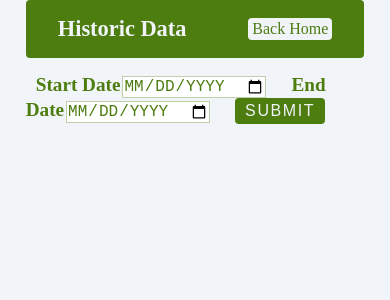
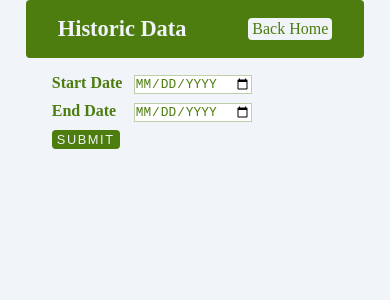
Before and after one commit to priyak1203/Real-Time-Sensor-Data-Iot-Use-Case, a React (Vite) app in the folder client/: page /historic-data in a window 390 px wide. Shown: the top 300 px of the page. Built offline with nearby package versions, Linux system fonts and the light colour scheme; no server answers; what fusioncharts would draw is missing.

Commit message:
historic data page responsive styles

```diff
--- a/client/src/Pages/HistoricData.jsx
+++ b/client/src/Pages/HistoricData.jsx
@@ -67,6 +67,7 @@ const HistoricData = () => {
 
       <div className="form">
         <form onSubmit={handleSubmit} className="form-control">
+          <div>
             <label htmlFor="startDate">start date</label>
             <input
               type="date"
@@ -75,6 +76,8 @@ const HistoricData = () => {
               onChange={handleChange}
               value={dates.startDate}
             />
+          </div>
+          <div>
             <label htmlFor="end-date">end date</label>
             <input
               type="date"
@@ -83,6 +86,8 @@ const HistoricData = () => {
               onChange={handleChange}
               value={dates.endDate}
             />
+          </div>
+
           <button type="submit">submit</button>
         </form>
       </div>
@@ -94,7 +99,7 @@ const HistoricData = () => {
       {!isLoading && !error.status && sensorData?.length > 0 && (
         <div className="data-section">
           <TableSection pageData={pageData} noOfPages={noOfPages} />
-          <div className="chart-section">
+          <div className="chart chart-section">
             <MultiSeriesBarChart
               category={categories}
               temperature={temperature}
--- a/client/src/Pages/HomePage.jsx
+++ b/client/src/Pages/HomePage.jsx
@@ -50,7 +50,6 @@ const HomePage = () => {
           <Table data={sensorData} />
           <div className="chart">
             <MultiSeriesLineChart
-              className="chart"
               category={categories}
               temperature={temperatureData}
               battery={batteryData}
--- a/client/src/components/Charts/MultiSeriesBarChart.jsx
+++ b/client/src/components/Charts/MultiSeriesBarChart.jsx
@@ -67,7 +67,7 @@ function MultiSeriesBarChart({ category, temperature, battery }) {
     <ReactFusioncharts
       type="mscolumn3d"
       width="100%"
-      height="425"
+      height="430"
       dataFormat="JSON"
       dataSource={dataSource}
     />
--- a/client/src/components/Table.jsx
+++ b/client/src/components/Table.jsx
@@ -2,7 +2,7 @@ import { headers } from '../utils/data';
 
 const Table = ({ data }) => {
   return (
-    <table className="table">
+    <table>
       <thead>
         <tr>
           {headers?.map((item, index) => {
--- a/client/src/components/TableSection.jsx
+++ b/client/src/components/TableSection.jsx
@@ -31,7 +31,9 @@ const TableSection = ({ pageData, noOfPages }) => {
 
   return (
     <div>
-      <div className="btn-container">
+      <div
+        className={noOfPages > 1 ? 'btn-container show-btn' : 'btn-container'}
+      >
         <button onClick={prevPage} className="pg-btn">
           prev
         </button>
--- a/client/src/index.css
+++ b/client/src/index.css
@@ -1,18 +1,11 @@
 :root {
-  --clr-primary: #4f81bd;
-  --clr-primary-1: #b8cce4;
-  --clr-primary-2: #dbe5f1;
+  --clr-primary: #4d7c0f;
+  --clr-primary-1: #bed0a9;
+  --clr-primary-2: #eff7e3;
 
   --clr-grey-1: #f0f4f8;
   --clr-grey-2: #829ab1;
   --clr-secondary: #c0504d;
-
-  --backgroundColor: #dfe6e9;
-
-  /* set 2 */
-  --clr-primary: #4d7c0f;
-  --clr-primary-1: #bed0a9;
-  --clr-primary-2: #eff7e3;
 
   --backgroundColor: #f1f5f9;
 
@@ -73,13 +66,13 @@ a {
 }
 
 /* =========== table styles =========== */
-.table {
-  text-align: center;
-}
 
 table {
+  text-align: center;
+  width: 100%;
   border: 2px solid var(--clr-primary);
   border-collapse: collapse;
+  min-height: 430px;
 }
 
 td,
@@ -113,6 +106,114 @@ tbody > tr:nth-child(even) {
   display: grid;
   gap: 2rem;
   padding: 1rem;
+}
+
+/* form styles */
+.form {
+  display: flex;
+  align-items: center;
+}
+
+.form-control {
+  display: flex;
+  flex-direction: column;
+  align-items: start;
+  gap: 0.5rem;
+  padding: 0 1rem;
+}
+
+.form label {
+  text-transform: capitalize;
+  font-size: 1rem;
+  font-weight: bold;
+  margin: 0 10px;
+  margin-right: 2px;
+  color: var(--clr-primary);
+  display: inline-block;
+  width: 80px;
+}
+
+.form input {
+  border: 1px solid var(--clr-primary-1);
+  margin-right: 15px;
+  margin-left: 0;
+  color: var(--clr-primary);
+  font-size: 0.8rem;
+  text-transform: uppercase;
+}
+
+.form button {
+  text-transform: uppercase;
+  cursor: pointer;
+  background-color: var(--clr-primary);
+  color: var(--clr-grey-1);
+  border: transparent;
+  padding: 2px 5px;
+  font-size: 0.8rem;
+  border-radius: 4px;
+  margin: 0;
+  margin-left: 10px;
+  letter-spacing: var(--spacing);
+}
+
+/* loading */
+@keyframes spinner {
+  to {
+    transform: rotate(360deg);
+  }
+}
+
+.loading {
+  width: 8rem;
+  height: 8rem;
+  border: 5px solid var(--clr-grey-1);
+  border-radius: 50%;
+  border-top-color: var(--clr-primary);
+  animation: spinner 2s linear infinite;
+  display: grid;
+  margin: 0 auto;
+  margin-top: 12rem;
+}
+
+.btn-container {
+  margin-top: 1rem;
+  margin-bottom: 1rem;
+  display: flex;
+  justify-content: center;
+  align-items: center;
+  visibility: hidden;
+}
+
+.show-btn {
+  visibility: visible;
+}
+
+.btn-container p {
+  font-weight: bold;
+  color: var(--clr-primary);
+  letter-spacing: var(--spacing);
+}
+
+.btn-container button {
+  margin: 0 1rem;
+  font-size: 0.7rem;
+  padding: 0.125rem 0.25rem;
+  text-transform: capitalize;
+  border-color: transparent;
+
+  background: var(--clr-primary);
+  color: var(--clr-grey-1);
+  cursor: pointer;
+  border-radius: var(--radius);
+  letter-spacing: var(--spacing);
+}
+
+.error-msg {
+  margin: 2rem;
+  color: #900404;
+  text-transform: capitalize;
+  font-size: 1.7rem;
+  letter-spacing: 1px;
 }
 
 /* responsive chart styles  */
@@ -149,6 +250,13 @@ tbody > tr:nth-child(even) {
     font-size: 1rem;
     padding: 3px;
   }
+  .form-control {
+    flex-direction: row;
+    align-items: center;
+  }
+  .btn-container button {
+    padding: 0.25rem 0.5rem;
+  }
 }
 
 @media screen and (min-width: 1024px) {
@@ -156,103 +264,24 @@ tbody > tr:nth-child(even) {
     grid-template-columns: 1fr 1fr;
     padding: 0 1rem;
   }
+  .chart-section {
+    margin-top: 3.625rem;
   }
-
-/* form styles */
   .form {
-  display: flex;
-  align-items: center;
     margin-bottom: 1rem;
   }
-
   .form label {
-  text-transform: capitalize;
     font-size: 1.2rem;
-  font-weight: bold;
-  margin: 0 10px;
-  margin-right: 2px;
-  color: var(--clr-primary);
+    width: auto;
   }
-
   .form input {
-  border: 1px solid var(--clr-primary-1);
-  margin-right: 15px;
-  margin-left: 0;
-  color: var(--clr-primary);
     font-size: 1rem;
-  text-transform: uppercase;
   }
-
   .form button {
-  text-transform: uppercase;
-  cursor: pointer;
-  background-color: var(--clr-primary);
-  color: var(--clr-grey-1);
-  border: transparent;
     padding: 4px 10px;
     font-size: 1rem;
-  border-radius: 4px;
-  margin: 0;
-  margin-left: 10px;
-  letter-spacing: var(--spacing);
   }
-
-/* loading */
-@keyframes spinner {
-  to {
-    transform: rotate(360deg);
+  .btn-container button {
+    font-size: 0.8rem;
   }
 }
-
-.loading {
-  width: 8rem;
-  height: 8rem;
-  border: 5px solid var(--clr-grey-1);
-  border-radius: 50%;
-  border-top-color: var(--clr-primary);
-  animation: spinner 2s linear infinite;
-  display: grid;
-  margin: 0 auto;
-  margin-top: 12rem;
-}
-
-.btn-container {
-  width: var(--fixed-width);
-  margin-top: 1rem;
-  margin-bottom: 1rem;
-  display: flex;
-  justify-content: center;
-  align-items: center;
-}
-
-.btn-container p {
-  font-weight: bold;
-  color: var(--clr-primary);
-  letter-spacing: var(--spacing);
-}
-
-.btn-container button {
-  margin: 0 1rem;
-  padding: 0.25rem 0.5rem;
-  text-transform: capitalize;
-  border-color: transparent;
-
-  background: var(--clr-primary);
-  color: var(--clr-grey-1);
-  cursor: pointer;
-  border-radius: var(--radius);
-  letter-spacing: var(--spacing);
-}
-
-.chart-section {
-  /* margin-top: 3.6rem; */
-  margin-top: 58px;
-}
-
-.error-msg {
-  margin: 2rem;
-  color: #900404;
-  text-transform: capitalize;
-  font-size: 1.7rem;
-  letter-spacing: 1px;
-}
```
Lines whose indentation alone changed are shown as unchanged.
